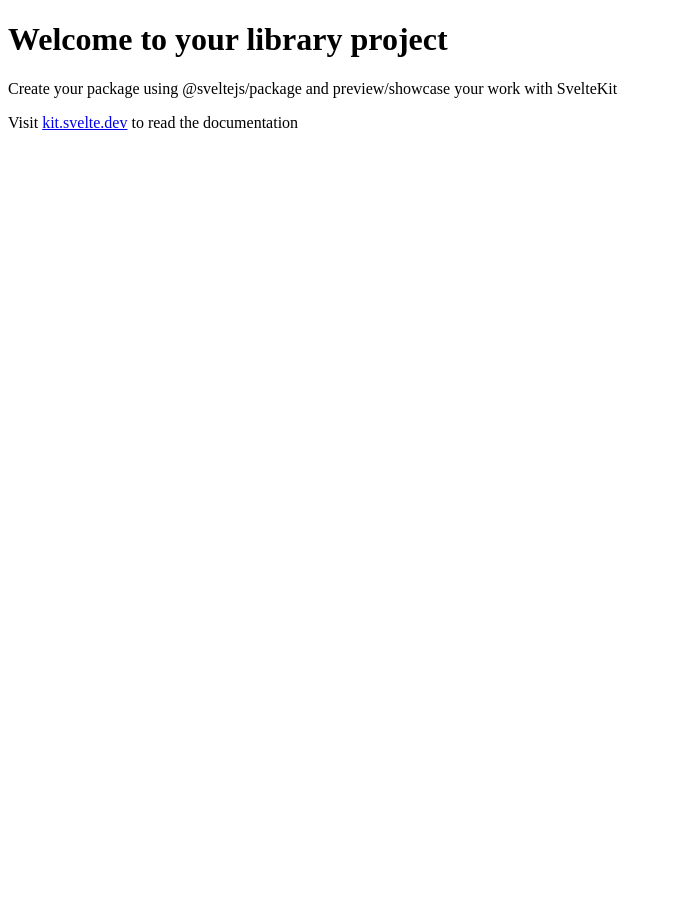
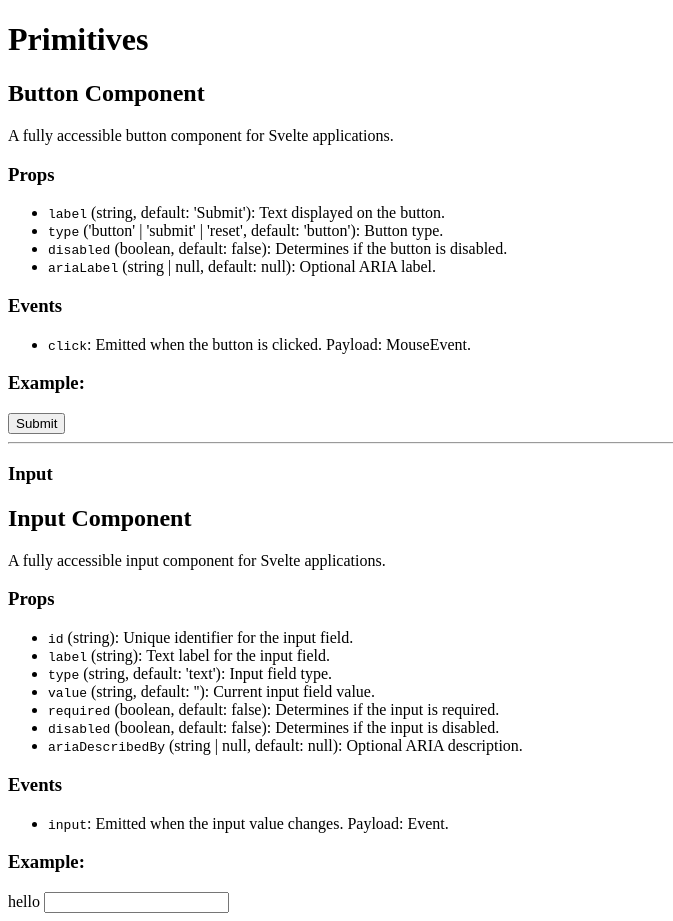
Before and after one commit to tretapey/svelte-primitives, a SvelteKit app: page / in a window 1280 px wide. Shown: the whole page, without its empty margins (0-673 px from the left). Before the commit the page ends 800 px from the top, so only its background shows below. Built offline with nearby package versions, Linux system fonts and the light colour scheme.

Commit message:
Input and Button comps

```diff
--- /dev/null
+++ b/src/lib/Button/index.svelte
@@ -0,0 +1,29 @@
+<!-- Button.svelte -->
+<script lang="ts">
+	import { createEventDispatcher } from 'svelte';
+
+	export let label = 'Submit';
+	export let type: 'button' | 'submit' | 'reset' = 'button';
+	export let disabled = false;
+	export let ariaLabel: string | null = null;
+
+	const dispatch = createEventDispatcher<{ click: MouseEvent }>();
+
+	function handleClick(event: MouseEvent) {
+		if (!disabled) {
+			dispatch('click', event);
+		}
+	}
+</script>
+
+<button
+	on:click={handleClick}
+	{type}
+	{disabled}
+	aria-label={ariaLabel || label}
+	aria-disabled={disabled ? 'true' : 'false'}
+	style={disabled ? 'cursor: not-allowed;' : 'cursor: pointer;'}
+	{...$$restProps}
+>
+	{label}
+</button>
--- /dev/null
+++ b/src/lib/Input/index.svelte
@@ -0,0 +1,33 @@
+<!-- Input.svelte -->
+<script lang="ts">
+	export let id = 'input';
+	export let label = '';
+	export let type = 'text';
+	export let value = '';
+	export let placeholder = '';
+	export let required = false;
+	export let disabled = false;
+	export let ariaDescribedBy: string | null = null;
+
+	import { createEventDispatcher } from 'svelte';
+	const dispatch = createEventDispatcher<{ input: Event }>();
+
+	function handleInput(event: Event) {
+		dispatch('input', event);
+	}
+</script>
+
+{#if label}
+	<label for={id}>{label}</label>
+{/if}
+<input
+	{id}
+	{type}
+	{value}
+	{placeholder}
+	{required}
+	{disabled}
+	on:input={handleInput}
+	aria-describedby={ariaDescribedBy}
+	{...$$restProps}
+/>
--- a/src/lib/index.js
+++ b/src/lib/index.js
@@ -1 +1,3 @@
 // Reexport your entry components here
+export { default as PButton } from './Button/index.svelte';
+export { default as PInput } from './Input/index.svelte';
--- a/src/routes/+page.svelte
+++ b/src/routes/+page.svelte
@@ -1,3 +1,50 @@
-<h1>Welcome to your library project</h1>
-<p>Create your package using @sveltejs/package and preview/showcase your work with SvelteKit</p>
-<p>Visit <a href="https://kit.svelte.dev">kit.svelte.dev</a> to read the documentation</p>
+<script>
+	import { PButton, PInput } from '$lib';
+</script>
+
+<h1>Primitives</h1>
+
+<h2>Button Component</h2>
+<p>A fully accessible button component for Svelte applications.</p>
+
+<h3>Props</h3>
+<ul>
+	<li><code>label</code> (string, default: 'Submit'): Text displayed on the button.</li>
+	<li><code>type</code> ('button' | 'submit' | 'reset', default: 'button'): Button type.</li>
+	<li><code>disabled</code> (boolean, default: false): Determines if the button is disabled.</li>
+	<li><code>ariaLabel</code> (string | null, default: null): Optional ARIA label.</li>
+</ul>
+
+<h3>Events</h3>
+<ul>
+	<li><code>click</code>: Emitted when the button is clicked. Payload: MouseEvent.</li>
+</ul>
+
+<h3>Example:</h3>
+<PButton />
+
+<hr />
+
+<h3>Input</h3>
+
+<h2>Input Component</h2>
+<p>A fully accessible input component for Svelte applications.</p>
+
+<h3>Props</h3>
+<ul>
+	<li><code>id</code> (string): Unique identifier for the input field.</li>
+	<li><code>label</code> (string): Text label for the input field.</li>
+	<li><code>type</code> (string, default: 'text'): Input field type.</li>
+	<li><code>value</code> (string, default: ''): Current input field value.</li>
+	<li><code>required</code> (boolean, default: false): Determines if the input is required.</li>
+	<li><code>disabled</code> (boolean, default: false): Determines if the input is disabled.</li>
+	<li><code>ariaDescribedBy</code> (string | null, default: null): Optional ARIA description.</li>
+</ul>
+
+<h3>Events</h3>
+<ul>
+	<li><code>input</code>: Emitted when the input value changes. Payload: Event.</li>
+</ul>
+
+<h3>Example:</h3>
+<PInput label="hello" />
```
Also changed, not shown: 1 other file (tests, documents, lock files or other folders).
